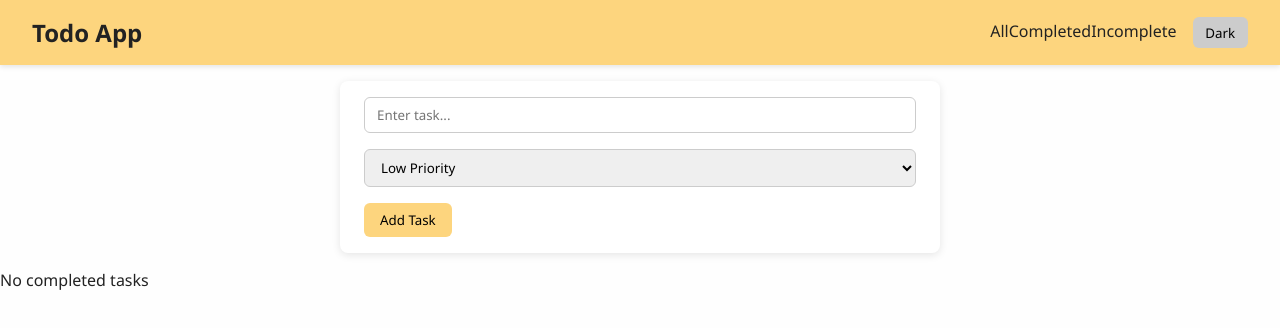
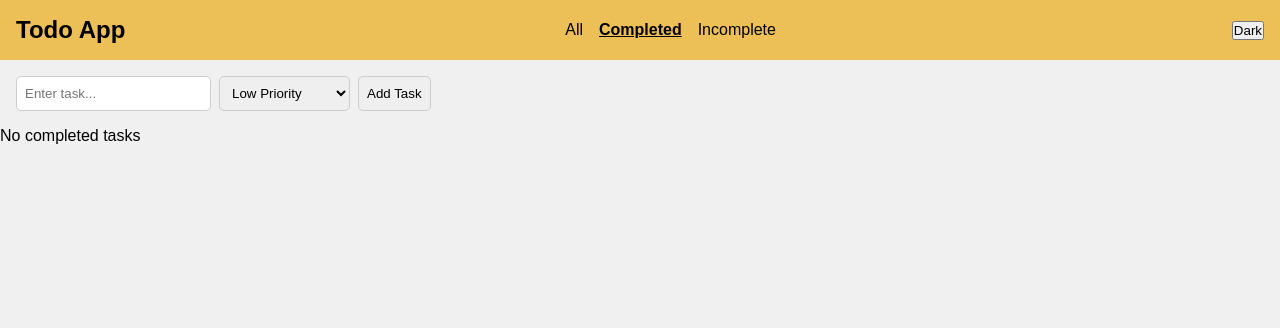
Before and after one commit to Kanchan012/Todo-App, a React (Vite) app in the folder Todo/: page /completed in a window 1280 px wide. Shown: the top 328 px of the page. Built offline with nearby package versions, Linux system fonts and the light colour scheme.

Commit message:
navbar updated

```diff
--- a/Todo/src/components/Navbar.tsx
+++ b/Todo/src/components/Navbar.tsx
@@ -5,36 +5,17 @@ import { useTheme } from "../context/ThemeContext";
 const Navbar: React.FC = () => {
   const { theme, toggleTheme } = useTheme();
 
-  const links: { path: string; label: string }[] = [
-    { path: "/", label: "All" },
-    { path: "/completed", label: "Completed" },
-    { path: "/incomplete", label: "Incomplete" },
-  ];
-
   return (
-    <nav className="flex justify-between items-center p-4 bg-yellow-200 dark:bg-gray-800 text-black dark:text-white shadow-md">
-      <h1 className="text-xl font-bold">Todo App</h1>
-
-      <div className="flex items-center gap-4">
-        {links.map((link) => (
-          <NavLink
-            key={link.path}
-            to={link.path}
-            className={({ isActive }: { isActive: boolean }) =>
-              isActive ? "font-bold underline" : "hover:underline"
-            }
-          >
-            {link.label}
-          </NavLink>
-        ))}
-
-        <button
-          onClick={toggleTheme}
-          className="ml-4 px-3 py-1 rounded bg-gray-300 dark:bg-gray-700 text-black dark:text-white hover:scale-105 transition-transform"
-        >
-          {theme === "light" ? "Dark" : "Light"}
-        </button>
+    <nav>
+      <h1>Todo App</h1>
+      <div className="nav-links">
+        <NavLink to="/" end>All</NavLink>
+        <NavLink to="/completed">Completed</NavLink>
+        <NavLink to="/incomplete">Incomplete</NavLink>
       </div>
+      <button onClick={toggleTheme}>
+        {theme === "light" ? "Dark" : "Light"}
+      </button>
     </nav>
   );
 };
--- a/Todo/src/context/ThemeProvider.tsx
+++ b/Todo/src/context/ThemeProvider.tsx
@@ -1,4 +1,4 @@
-import { useEffect, useState } from "react";
+import  { useEffect, useState } from "react";
 import { ThemeContext, type Theme } from "../context/ThemeContext";
 
 export function ThemeProvider({ children }: { children: React.ReactNode }) {
--- a/Todo/src/context/TodoContext.tsx
+++ b/Todo/src/context/TodoContext.tsx
@@ -8,9 +8,7 @@ export interface TodoContextType {
   deleteTodo: (id: number) => void;
 }
 
-export const TodoContext = createContext<TodoContextType | undefined>(
-  undefined
-);
+export const TodoContext = createContext<TodoContextType | undefined>(undefined);
 
 export function useTodos() {
   const ctx = useContext(TodoContext);
--- a/Todo/src/index.css
+++ b/Todo/src/index.css
@@ -1,32 +1,29 @@
+/* Reset */
 * {
-  box-sizing: border-box;
   margin: 0;
   padding: 0;
-  font-family: 'Segoe UI', Tahoma, Geneva, Verdana, sans-serif;
+  box-sizing: border-box;
 }
 
 body {
-  background-color: #fefefe;
-  color: #222;
-  transition: background-color 0.3s, color 0.3s;
+  font-family: Arial, sans-serif;
+  background-color: #f0f0f0;
+  transition: background-color 0.3s;
 }
 
-[data-theme='dark'] {
-  background-color: #121212;
-  color: #eee;
+/* Dark theme */
+[data-theme="dark"] body {
+  background-color: #1e1e1e;
+  color: #f0f0f0;
 }
 
+/* Navbar */
 nav {
   display: flex;
   justify-content: space-between;
   align-items: center;
-  padding: 1rem 2rem;
-  background-color: #fdd57e;
-  box-shadow: 0 2px 5px rgba(0, 0, 0, 0.1);
-}
-
-[data-theme='dark'] nav {
-  background-color: #1f1f1f;
+  padding: 1rem;
+  background-color: #edc057;
 }
 
 nav h1 {
@@ -34,138 +31,52 @@ nav h1 {
   font-weight: bold;
 }
 
-nav .nav-links {
-  display: flex;
-  gap: 1.5rem;
+.nav-links a {
+  margin-right: 1rem;
+  text-decoration: none;
+  color: black;
 }
 
-nav a {
-  text-decoration: none;
-  color: inherit;
-  font-weight: 500;
-  transition: color 0.2s, text-decoration 0.2s;
-}
-
-nav a:hover {
-  text-decoration: underline;
-}
-
-nav a.active {
+.nav-links a.active {
   font-weight: bold;
   text-decoration: underline;
 }
 
-nav button {
-  margin-left: 1rem;
-  padding: 0.4rem 0.8rem;
-  border: none;
-  border-radius: 6px;
-  background-color: #ccc;
+.nav-links button {
   cursor: pointer;
-  transition: background-color 0.2s, transform 0.2s;
 }
 
-nav button:hover {
-  background-color: #bbb;
-  transform: scale(1.05);
-}
-
-[data-theme='dark'] nav button {
-  background-color: #333;
-  color: #fff;
-}
-
-[data-theme='dark'] nav button:hover {
-  background-color: #444;
-}
-
-
+/* TodoForm */
 .todo-form {
-  max-width: 600px;
-  margin: 1rem auto;
-  padding: 1rem 1.5rem;
-  background-color: #fff;
-  border-radius: 8px;
-  box-shadow: 0 2px 8px rgba(0, 0, 0, 0.1);
-}
-
-[data-theme='dark'] .todo-form {
-  background-color: #1e1e1e;
-  color: #eee;
+  display: flex;
+  gap: 0.5rem;
+  padding: 1rem;
 }
 
 .todo-form input,
-.todo-form select {
-  width: 100%;
-  padding: 0.5rem 0.75rem;
-  margin-bottom: 1rem;
+.todo-form select,
+.todo-form button {
+  padding: 0.5rem;
+  border-radius: 5px;
   border: 1px solid #ccc;
-  border-radius: 6px;
 }
 
-[data-theme='dark'] .todo-form input,
-[data-theme='dark'] .todo-form select {
-  background-color: #2b2b2b;
-  border: 1px solid #555;
-  color: #eee;
-}
-
-.todo-form button {
-  padding: 0.5rem 1rem;
-  border: none;
-  border-radius: 6px;
-  background-color: #fdd57e;
-  cursor: pointer;
-  transition: background-color 0.2s, transform 0.2s;
-}
-
-.todo-form button:hover {
-  background-color: #fccc57;
-  transform: scale(1.05);
-}
-
-[data-theme='dark'] .todo-form button {
-  background-color: #333;
-  color: #fff;
-}
-
-[data-theme='dark'] .todo-form button:hover {
-  background-color: #444;
-}
-
-
+/* Todo List */
 .todo-list {
   max-width: 600px;
   margin: 1rem auto;
   display: flex;
   flex-direction: column;
-  gap: 0.8rem;
+  gap: 0.5rem;
 }
 
 .todo-item {
   display: flex;
   justify-content: space-between;
+  padding: 0.75rem;
+  border-radius: 5px;
+  background-color: #fff;
   align-items: center;
-  padding: 0.75rem 1rem;
-  background-color: #fff;
-  border-radius: 8px;
-  box-shadow: 0 2px 5px rgba(0, 0, 0, 0.08);
-  transition: transform 0.2s, box-shadow 0.2s;
-}
-
-.todo-item:hover {
-  transform: translateY(-2px);
-  box-shadow: 0 4px 10px rgba(0, 0, 0, 0.15);
-}
-
-[data-theme='dark'] .todo-item {
-  background-color: #1f1f1f;
-  color: #eee;
-}
-
-.todo-item .title {
-  flex: 1;
-  font-size: 1rem;
 }
 
 .todo-item.completed .title {
@@ -173,37 +84,23 @@ nav button:hover {
   opacity: 0.6;
 }
 
-.todo-item .priority {
-  padding: 0.2rem 0.5rem;
-  border-radius: 4px;
-  font-size: 0.75rem;
-  font-weight: bold;
-  text-transform: uppercase;
-}
-
 .priority-low {
-  background-color: #c8f0c8;
-  color: #2d7a2d;
+  color: green;
 }
 
 .priority-medium {
-  background-color: #fce8b2;
-  color: #9a6b00;
+  color: orange;
 }
 
 .priority-high {
-  background-color: #f6b2b2;
-  color: #a30000;
+  color: red;
 }
 
 .todo-item button {
   margin-left: 0.5rem;
-  padding: 0.3rem 0.6rem;
-  border: none;
-  border-radius: 6px;
   cursor: pointer;
-  transition: background-color 0.2s;
 }
+
 
 .todo-item button.delete-btn {
   background-color: #f88;
```
Also changed, not shown: 1 other file (tests, documents, lock files or other folders).
